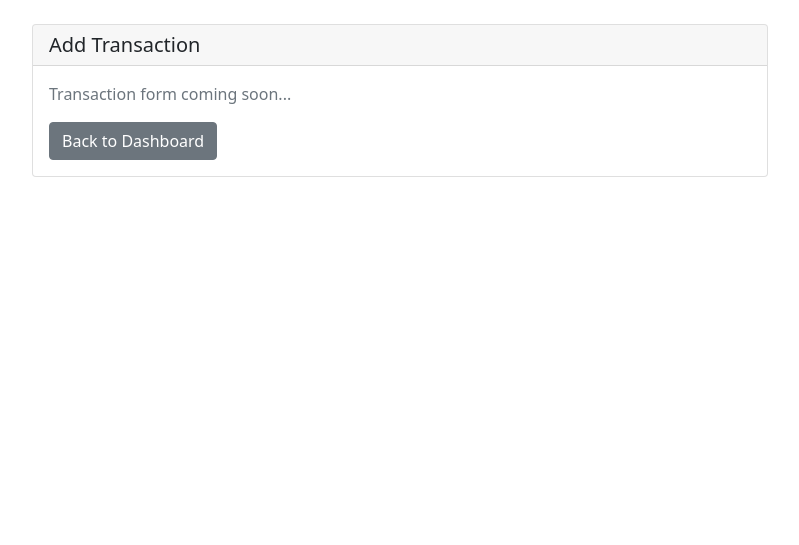
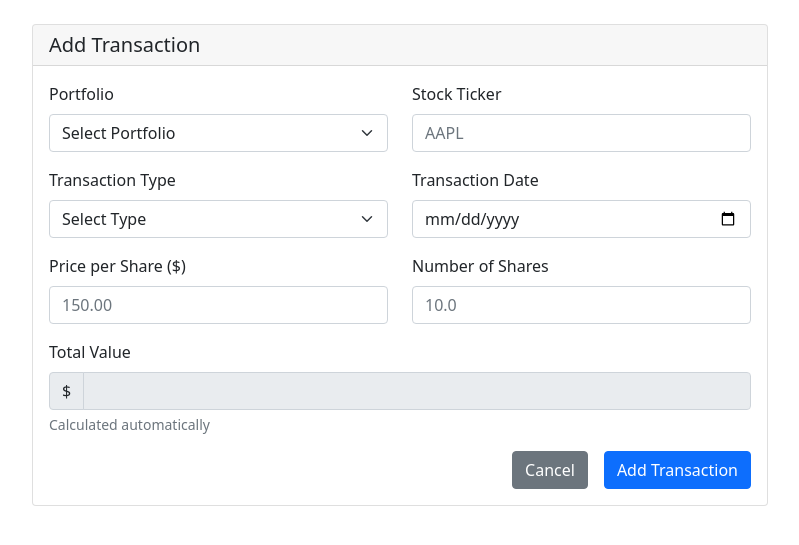
Before and after one commit to craigrow/MyStockTrackerApp, a Flask app: template app/templates/portfolio/add_transaction.html in a window 1280 px wide. Shown: the part 56-601 px from the top of the page, without its empty margins (240-1039 px from the left). Run offline with Flask 3, Linux system fonts and the light colour scheme; the template is opened without the code that fills it, so the values that code supplies are empty.

Commit message:
Implement transaction and portfolio creation forms
- Created comprehensive add transaction form with all required fields
- Added JavaScript for auto-calculation of total value and ticker formatting
- Implemented POST handling with validation and error messages
- Added portfolio creation form with POST processing
- Forms include proper error handling and success messages
- Database initialization script for easy setup
- Users can now create portfolios and add buy/sell transactions
- Supports fractional shares and validates all inputs

```diff
--- a/app/templates/portfolio/add_transaction.html
+++ b/app/templates/portfolio/add_transaction.html
@@ -10,10 +10,87 @@
                 <h5 class="card-title mb-0">Add Transaction</h5>
             </div>
             <div class="card-body">
-                <p class="text-muted">Transaction form coming soon...</p>
-                <a href="{{ url_for('main.dashboard') }}" class="btn btn-secondary">Back to Dashboard</a>
+                <form method="POST">
+                    <div class="row">
+                        <div class="col-md-6 mb-3">
+                            <label for="portfolio_id" class="form-label">Portfolio</label>
+                            <select class="form-select" id="portfolio_id" name="portfolio_id" required>
+                                <option value="">Select Portfolio</option>
+                                {% for portfolio in portfolios %}
+                                    <option value="{{ portfolio.id }}" {{ 'selected' if portfolio.id == current_portfolio_id else '' }}>
+                                        {{ portfolio.name }}
+                                    </option>
+                                {% endfor %}
+                            </select>
+                        </div>
+                        <div class="col-md-6 mb-3">
+                            <label for="ticker" class="form-label">Stock Ticker</label>
+                            <input type="text" class="form-control" id="ticker" name="ticker" placeholder="AAPL" style="text-transform: uppercase" required>
+                        </div>
+                    </div>
+
+                    <div class="row">
+                        <div class="col-md-6 mb-3">
+                            <label for="transaction_type" class="form-label">Transaction Type</label>
+                            <select class="form-select" id="transaction_type" name="transaction_type" required>
+                                <option value="">Select Type</option>
+                                <option value="BUY">Buy</option>
+                                <option value="SELL">Sell</option>
+                            </select>
+                        </div>
+                        <div class="col-md-6 mb-3">
+                            <label for="date" class="form-label">Transaction Date</label>
+                            <input type="date" class="form-control" id="date" name="date" value="{{ today }}" required>
+                        </div>
+                    </div>
+
+                    <div class="row">
+                        <div class="col-md-6 mb-3">
+                            <label for="price_per_share" class="form-label">Price per Share ($)</label>
+                            <input type="number" class="form-control" id="price_per_share" name="price_per_share" step="0.01" min="0.01" placeholder="150.00" required>
+                        </div>
+                        <div class="col-md-6 mb-3">
+                            <label for="shares" class="form-label">Number of Shares</label>
+                            <input type="number" class="form-control" id="shares" name="shares" step="0.001" min="0.001" placeholder="10.0" required>
+                        </div>
+                    </div>
+
+                    <div class="mb-3">
+                        <label class="form-label">Total Value</label>
+                        <div class="input-group">
+                            <span class="input-group-text">$</span>
+                            <input type="text" class="form-control" id="total_value" readonly>
+                        </div>
+                        <div class="form-text">Calculated automatically</div>
+                    </div>
+
+                    <div class="d-grid gap-2 d-md-flex justify-content-md-end">
+                        <a href="{{ url_for('main.dashboard') }}" class="btn btn-secondary me-md-2">Cancel</a>
+                        <button type="submit" class="btn btn-primary">Add Transaction</button>
+                    </div>
+                </form>
             </div>
         </div>
     </div>
 </div>
 {% endblock %}
+
+{% block scripts %}
+<script>
+// Auto-calculate total value
+function calculateTotal() {
+    const price = parseFloat(document.getElementById('price_per_share').value) || 0;
+    const shares = parseFloat(document.getElementById('shares').value) || 0;
+    const total = price * shares;
+    document.getElementById('total_value').value = total.toFixed(2);
+}
+
+document.getElementById('price_per_share').addEventListener('input', calculateTotal);
+document.getElementById('shares').addEventListener('input', calculateTotal);
+
+// Auto-uppercase ticker
+document.getElementById('ticker').addEventListener('input', function(e) {
+    e.target.value = e.target.value.toUpperCase();
+});
+</script>
+{% endblock %}
```
Also changed, not shown: app/views/portfolio.py (+77 -3 lines), init_db.py (added, +24 -0 lines).
